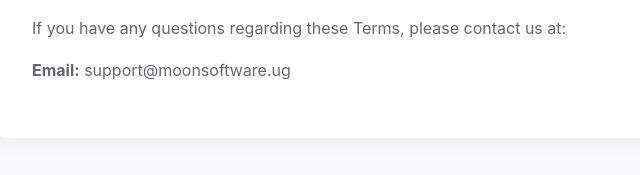
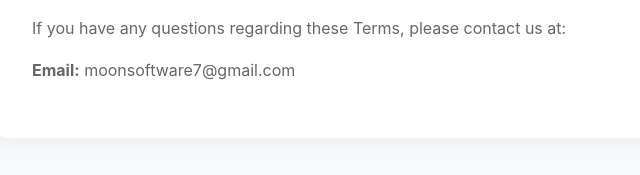
Before and after one commit to mustafaokolimong675-web/mizigo, a plain HTML site: page terms.html in a window 1280 px wide. Shown: the part 1872-2047 px from the top of the page, 208-848 px from the left. Drawn offline with Linux system fonts and the light colour scheme.

Commit message:
Update contact email in terms.html

```diff
--- a/terms.html
+++ b/terms.html
@@ -89,7 +89,7 @@
 
     <h2>9. Contact Us</h2>
     <p>If you have any questions regarding these Terms, please contact us at:</p>
-    <p><strong>Email:</strong> support@moonsoftware.ug</p>
+    <p><strong>Email:</strong> moonsoftware7@gmail.com</p>
 </div>
 
 <footer>
```
